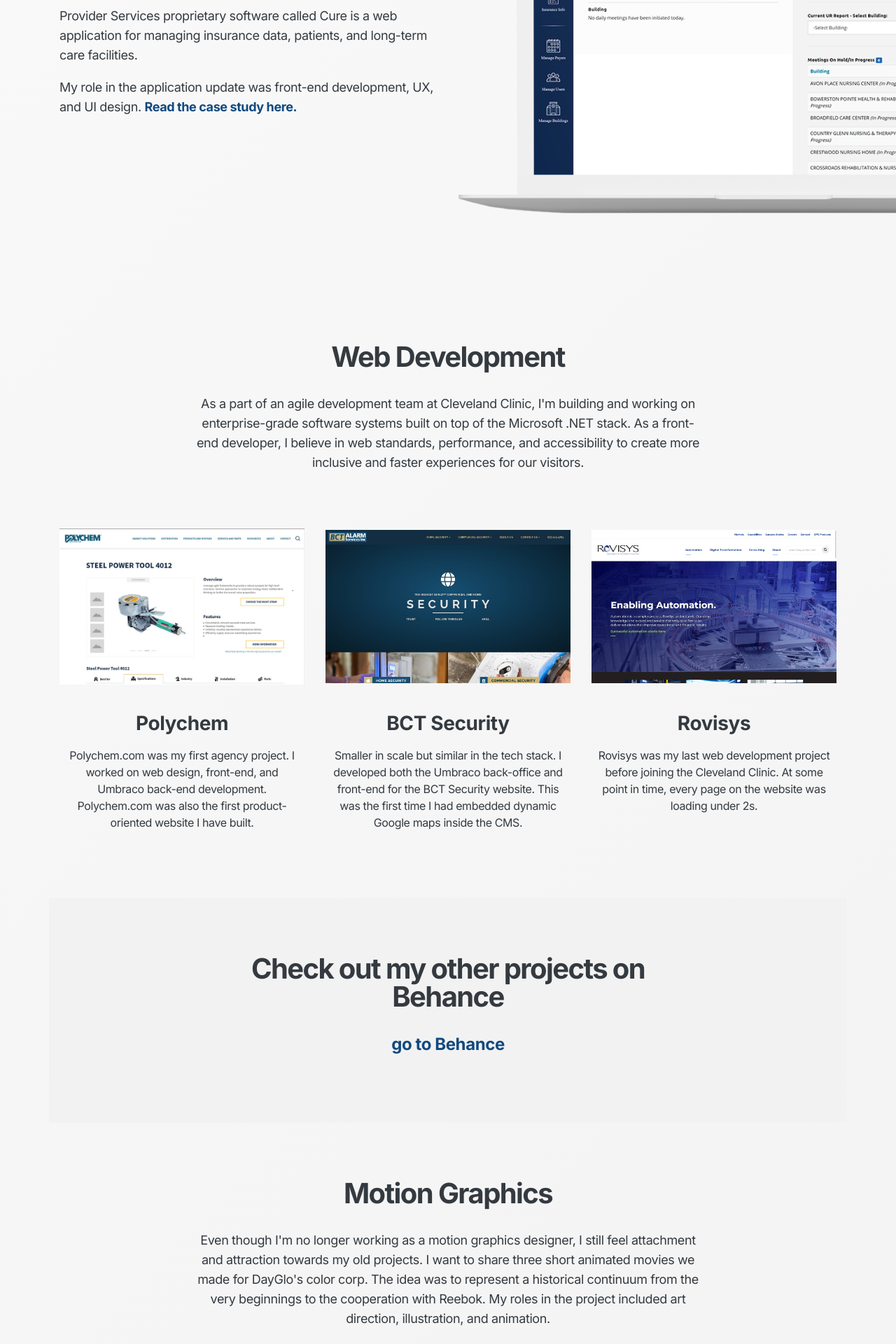
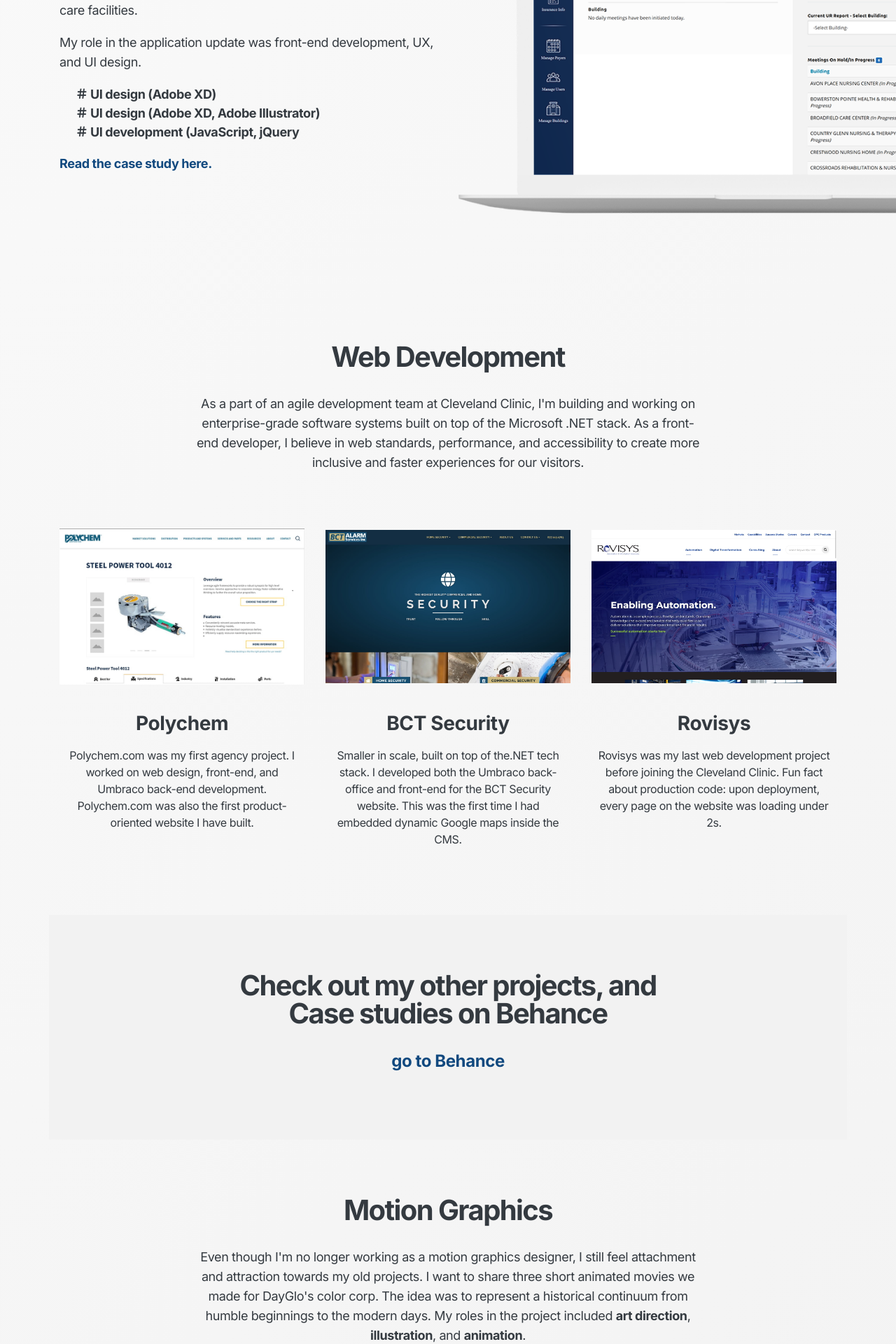
Before and after one commit to perkovz/personal-website, a Next.js app: page /projects in a window 1280 px wide. Shown: the part 3920-5840 px from the top of the page at 70% size. Built offline with nearby package versions, Linux system fonts and the light colour scheme.

Commit message:
Content update.

```diff
--- a/pages/projects/index.js
+++ b/pages/projects/index.js
@@ -112,7 +112,13 @@
           <div className="col-12 col-md-6 align-self-center">
             <h3 className="text-2xl">Provider Services</h3>
             <p>Provider Services proprietary software called Cure is a web application for managing insurance data, patients, and long-term care facilities.</p>
-            <p>My role in the application update was front-end development, UX, and UI design. <a href="https://www.behance.net/gallery/73221473/Cure-Webapp-UX-Design-Case-Study" target="_blank" rel="noreferrer">Read the case study here.</a></p>
+            <p>My role in the application update was front-end development, UX, and UI design.</p>
+            <ul className="bolded-list">
+              <li>UI design (Adobe XD)</li>
+              <li>UI design (Adobe XD, Adobe Illustrator)</li>
+              <li>UI development (JavaScript, jQuery</li>
+            </ul>
+            <a href="https://www.behance.net/gallery/73221473/Cure-Webapp-UX-Design-Case-Study" target="_blank" rel="noreferrer">Read the case study here.</a>
           </div>
           <div className="col-12 col-md-6 align-self-center offgrid">
             <figure className="offgrid-right">
@@ -147,7 +153,7 @@
                   <Image className="" src="/bct.jpg" layout="fill" objectFit="contain" alt="Home page with the billboard" />
                 </div>
                 <div className="card__title text-xl">BCT Security</div>
-                <div className="text-base px-2">Smaller in scale but similar in the tech stack. I developed both the Umbraco back-office and front-end for the BCT Security website. This was the first time I had embedded dynamic Google maps inside the CMS.</div>
+                <div className="text-base px-2">Smaller in scale, built on top of the.NET tech stack. I developed both the Umbraco back-office and front-end for the BCT Security website. This was the first time I had embedded dynamic Google maps inside the CMS.</div>
               </div>
             </div>
             <div className="col-12 col-sm-6 col-lg-4">
@@ -156,7 +162,7 @@
                   <Image className="" src="/rovisys.jpg" layout="fill" objectFit="contain" alt="Home page with the billboard" />
                 </div>
                 <div className="card__title text-xl">Rovisys</div>
-                <div className="text-base px-2">Rovisys was my last web development project before joining the Cleveland Clinic. At some point in time, every page on the website was loading under 2s.</div>
+                <div className="text-base px-2">Rovisys was my last web development project before joining the Cleveland Clinic. Fun fact about production code: upon deployment, every page on the website was loading under 2s.</div>
               </div>
             </div>
           </div>
@@ -166,7 +172,7 @@
 
       <section className="row justify-content-center mb-5 p-5 bg-gray">
         <div className="col-12 col-md-8 text-center mb-5">
-          <h2 className="text-3xl">Check out my other projects on Behance</h2>
+          <h2 className="text-3xl">Check out my other projects, and Case studies on Behance</h2>
           <div className="">
             <Link href="/projects">
               <a className="btn-link text text-lg" href="https://www.behance.net/zperkovic">go to Behance</a>
@@ -180,7 +186,7 @@
           <header className="row justify-content-md-center text-center mb-5">
             <div className="col col-lg-8">
               <h2 className="text-3xl">Motion Graphics</h2>
-              <p>Even though I'm no longer working as a motion graphics designer, I still feel attachment and attraction towards my old projects. I want to share three short animated movies we made for DayGlo's color corp. The idea was to represent a historical continuum from the very beginnings to the cooperation with Reebok. My roles in the project included art direction, illustration, and animation.</p>
+              <p>Even though I'm no longer working as a motion graphics designer, I still feel attachment and attraction towards my old projects. I want to share three short animated movies we made for DayGlo's color corp. The idea was to represent a historical continuum from humble beginnings to the modern days. My roles in the project included <strong>art direction</strong>, <strong>illustration</strong>, and <strong>animation</strong>.</p>
             </div>
           </header>
 
```
